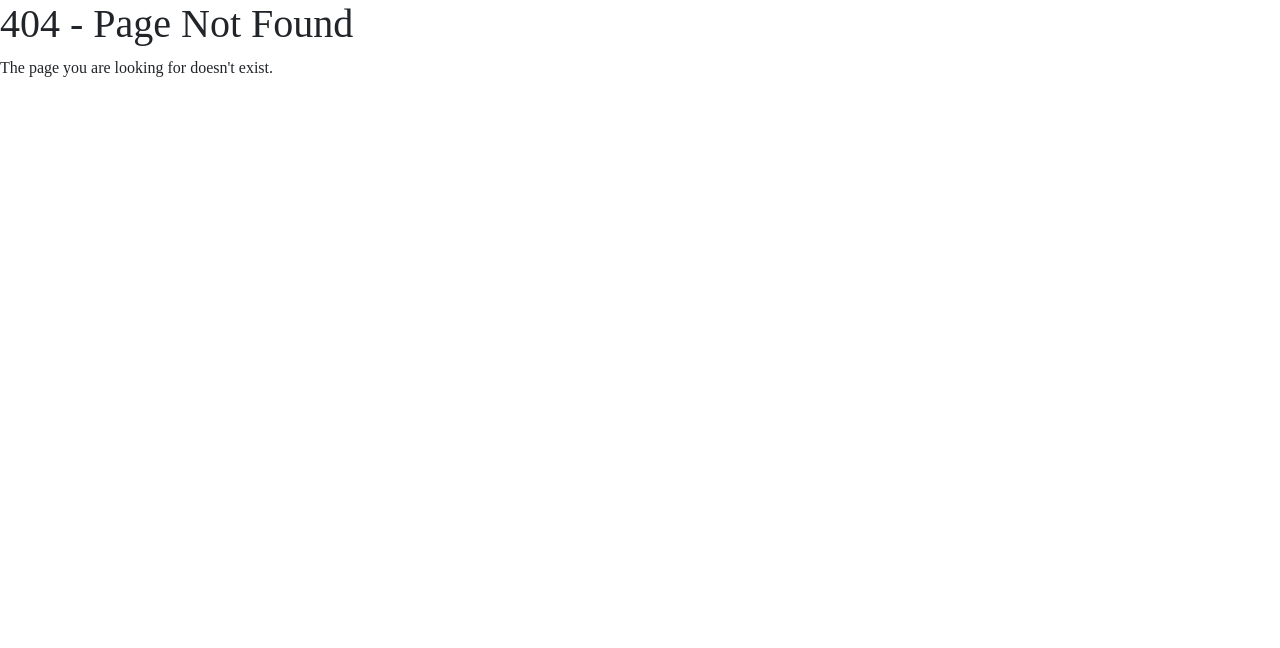
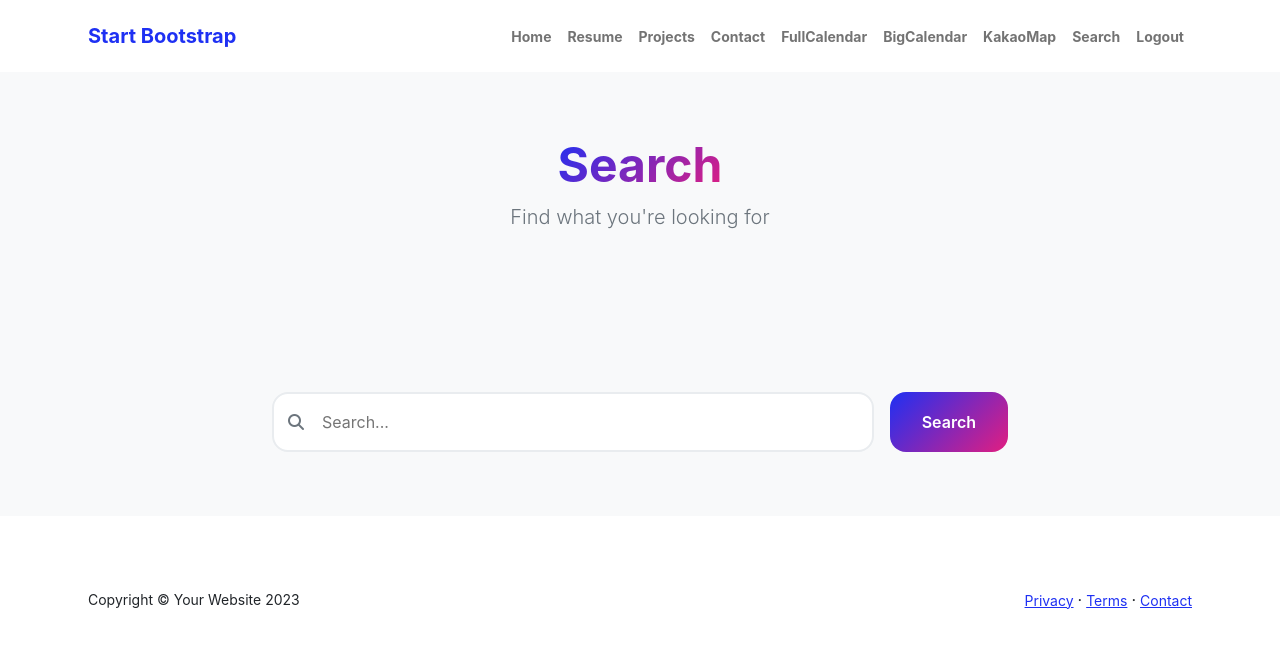
Before and after one commit to dmsqja/react-web-template, a React (Create React App) app: page /search in a window 1280 px wide. Before the commit this address led to /404. Shown: the top 648 px of the page. Built offline with nearby package versions, Linux system fonts and the light colour scheme.

Commit message:
feat: 검색 페이지 및 검색 기능 추가

```diff
--- a/src/Routes.jsx
+++ b/src/Routes.jsx
@@ -13,6 +13,8 @@ const Calendar = lazy(() => import ('./pages/Calendar'));
 const BigCalendar = lazy(() => import ('./pages/Bigcalendar'));
 const Meeting = lazy(() => import ('./pages/Meeting'));
 const KakaoMap = lazy(() => import ('./pages/KakaoMap'));
+const Search = lazy(() => import ('./pages/Search'));
+
 
 const AppRoutes = () => {
   return (
@@ -31,6 +33,7 @@ const AppRoutes = () => {
         <Route path="/bigcalendar" element={<BigCalendar/>} />
         <Route path="/meeting" element={<Meeting />} />
         <Route path="/kakaomap" element={<KakaoMap />} />
+        <Route path="/search" element={<Search />} />
       </Route>
 
       {/* 404 route */}
--- a/src/components/layout/Header.jsx
+++ b/src/components/layout/Header.jsx
@@ -35,6 +35,7 @@ const Header = () => {
                         <li class="nav-item"><a class="nav-link" href="/calendar">FullCalendar</a></li>
                         <li class="nav-item"><a class="nav-link" href="/bigcalendar">BigCalendar</a></li>
                         <li class="nav-item"><a class="nav-link" href="/kakaomap">KakaoMap</a></li>
+                        <li class="nav-item"><a class="nav-link" href="/search">Search</a></li>
                         <li class="nav-item">
                             <button
                                 onClick={handleLogout}
--- /dev/null
+++ b/src/components/search/SearchForm.jsx
@@ -0,0 +1,111 @@
+import { useState, useEffect, useCallback, memo } from 'react';
+import generateMockData from '../../utils/generateMockData';
+import '../../styles/search.css';
+
+const SearchForm = () => {
+    const [searchTerm, setSearchTerm] = useState('');
+    const [searchResults, setSearchResults] = useState([]);
+    const [mockData, setMockData] = useState([]);
+    const [displayedResults, setDisplayedResults] = useState([]);
+    const [page, setPage] = useState(1);
+    const itemsPerPage = 5; // 한 번에 보여줄 아이템 수
+
+    useEffect(() => {
+        const data = generateMockData(200);
+        console.log('생성된 데이터:', data);
+        setMockData(data);
+    }, []);
+
+    // 스크롤 이벤트 처리
+    useEffect(() => {
+        const handleScroll = () => {
+            const scrollHeight = document.documentElement.scrollHeight;
+            const scrollTop = document.documentElement.scrollTop;
+            const clientHeight = document.documentElement.clientHeight;
+
+            // 하단에서 100px 전에 도달했을 때 로드
+            if (scrollTop + clientHeight >= scrollHeight - 1) {
+                loadMore();
+            }
+        };
+
+        window.addEventListener('scroll', handleScroll);
+        return () => window.removeEventListener('scroll', handleScroll);
+    }, [searchResults, page]);
+
+    const loadMore = useCallback (() => {
+        const startIndex = (page - 1) * itemsPerPage;
+        const endIndex = page * itemsPerPage;
+        const newResults = searchResults.slice(startIndex, endIndex);
+
+        if (newResults.length > 0) {
+            setTimeout(() => {
+                setDisplayedResults(prev => [...prev, ...newResults]);
+                setPage(prev => prev + 1);
+            }, 1000);
+        }
+    }, [page, searchResults, itemsPerPage]);
+
+    const handleSubmit = (e) => {
+        e.preventDefault();
+        console.log('검색어:', searchTerm);
+
+        let results = mockData.filter(item =>
+            (item.title.toLowerCase().includes(searchTerm.toLowerCase()) ||
+            item.content.toLowerCase().includes(searchTerm.toLowerCase()))
+        );
+
+        console.log('검색 결과:', results);
+
+        setTimeout(() => {
+            setSearchResults(results);
+            setDisplayedResults(results.slice(0, itemsPerPage));
+            setPage(2);
+        }, 500);
+    };
+
+    return (
+        <div className="search-form-wrapper">
+            <form onSubmit={handleSubmit} className="search-form">
+                <div className="search-input-container">
+                    <i className="fas fa-search search-icon"></i>
+                    <input
+                        type="text"
+                        className="search-input"
+                        placeholder="Search..."
+                        value={searchTerm}
+                        onChange={(e) => setSearchTerm(e.target.value)}
+                    />
+                </div>
+                <button type="submit" className="search-button">
+                    Search
+                </button>
+            </form>
+            <div className="search-results">
+                {displayedResults.length > 0 ? (
+                    <>
+                        {displayedResults.map(item => (
+                            <div key={item.id} className="search-result-item">
+                                <h3>{item.title}</h3>
+                                <p className="search-result-category">{item.category}</p>
+                                <p className="search-result-content">{item.content}</p>
+                                <p className="search-result-date">{item.date}</p>
+                            </div>
+                        ))}
+                        {displayedResults.length < searchResults.length && (
+                            <div className="loading">
+                                <i className="fas fa-spinner fa-spin"></i>
+                                <p>Loading more results...</p>
+                            </div>
+                        )}
+                    </>
+                ) : searchTerm && (
+                    <p className="no-results">No results found</p>
+                )}
+            </div>
+        </div>
+
+    );
+};
+
+export default SearchForm;
--- /dev/null
+++ b/src/pages/Search.jsx
@@ -0,0 +1,21 @@
+// Search page
+import SearchForm from '../components/search/SearchForm';
+import '../styles/pages.css';
+
+const Search = () => {
+    return (
+        <div className="page search-page">
+            <div className="page-header">
+                <h1 className="page-title">
+                    <span className="text-gradient">Search</span>
+                </h1>
+                <p className="lead text-muted">Find what you're looking for</p>
+            </div>
+            <div className="search-container">
+                <SearchForm />
+            </div>
+        </div>
+    );
+};
+
+export default Search;
--- a/src/styles/pages.css
+++ b/src/styles/pages.css
@@ -86,13 +86,15 @@ h1, h2, h3, h4, h5, h6 {
 
 /* Common Page Styles */
 .calendar-page,
-.map-page {
+.map-page,
+.search-page {
   background-color: var(--light);
 }
 
 /* Container Variants */
 .calendar-container,
-.map-container {
+.map-container,
+.search-container {
   max-width: 1200px;
   margin: 3rem auto;
   padding: 0 1rem;
--- /dev/null
+++ b/src/styles/search.css
@@ -0,0 +1,171 @@
+.search-form-wrapper {
+    max-width: 800px;
+    margin: 0 auto;
+    padding: 2rem;
+}
+
+.search-form {
+    display: flex;
+    gap: 1rem;
+    margin-bottom: 1.5rem;
+}
+
+.search-input-container {
+    position: relative;
+    flex: 1;
+}
+
+.search-icon {
+    position: absolute;
+    left: 1rem;
+    top: 50%;
+    transform: translateY(-50%);
+    color: var(--gray);
+}
+
+.search-input {
+    width: 100%;
+    padding: 1rem 1rem 1rem 3rem;
+    font-size: 1rem;
+    border: 2px solid var(--bs-gray-200);
+    border-radius: var(--border-radius);
+    transition: all 0.3s ease;
+}
+
+.search-input:focus {
+    outline: none;
+    border-color: var(--primary);
+    box-shadow: 0 0 0 3px rgba(30, 48, 243, 0.1);
+}
+
+.search-button {
+    padding: 1rem 2rem;
+    font-weight: 600;
+    color: white;
+    background: var(--gradient);
+    border: none;
+    border-radius: var(--border-radius);
+    cursor: pointer;
+    transition: all 0.3s ease;
+}
+
+.search-button:hover {
+    opacity: 0.9;
+    transform: translateY(-1px);
+}
+
+.search-filters {
+    display: flex;
+    gap: 1rem;
+}
+
+.filter-select {
+    padding: 0.5rem 1rem;
+    font-size: 0.875rem;
+    border: 1px solid var(--bs-gray-200);
+    border-radius: 0.5rem;
+    background-color: white;
+    cursor: pointer;
+}
+
+.filter-select:focus {
+    outline: none;
+    border-color: var(--primary);
+}
+
+.search-results {
+    margin-top: 2rem;
+}
+
+.search-result-item {
+    padding: 1.5rem;
+    border: 1px solid var(--bs-gray-200);
+    border-radius: var(--border-radius);
+    margin-bottom: 1rem;
+    transition: all 0.3s ease;
+}
+
+.search-result-item:hover {
+    border-color: var(--primary);
+    box-shadow: 0 2px 8px rgba(0,0,0,0.1);
+}
+
+.search-result-item h3 {
+    margin: 0 0 0.5rem 0;
+    color: var(--primary);
+}
+
+.search-result-category {
+    display: inline-block;
+    padding: 0.25rem 0.75rem;
+    background-color: var(--bs-gray-100);
+    border-radius: 1rem;
+    font-size: 0.875rem;
+    color: var(--bs-gray-600);
+    margin-bottom: 0.5rem;
+}
+
+.search-result-content {
+    color: var(--bs-gray-700);
+    margin-bottom: 0.5rem;
+}
+
+.search-result-date {
+    font-size: 0.875rem;
+    color: var(--bs-gray-500);
+    margin: 0;
+}
+
+.no-results {
+    text-align: center;
+    color: var(--bs-gray-500);
+    padding: 2rem;
+}
+
+.loading {
+    text-align: center;
+    padding: 2rem;
+    color: var(--bs-gray-500);
+}
+
+.loading i {
+    font-size: 2rem;
+    margin-bottom: 1rem;
+}
+
+.loading p {
+    margin: 0;
+}
+
+/* Responsive Styles */
+@media (max-width: 768px) {
+    .search-form {
+        flex-direction: column;
+    }
+
+    .search-button {
+        width: 100%;
+    }
+
+    .search-filters {
+        flex-direction: column;
+    }
+
+    .filter-select {
+        width: 100%;
+    }
+}
+
+@media (max-width: 576px) {
+    .search-form-wrapper {
+        padding: 1rem;
+    }
+
+    .search-input {
+        padding: 0.75rem 0.75rem 0.75rem 2.5rem;
+    }
+
+    .search-icon {
+        left: 0.75rem;
+    }
+}
--- /dev/null
+++ b/src/utils/generateMockData.js
@@ -0,0 +1,15 @@
+const generateMockData = (count) => {
+    const categories = ['articles', 'products', 'services', 'events', 'news', 'others'];
+    const titles = ['서울','부산','제주','강원','경기','충남','전북','경북','전남','경남','충북','인천','대전','대구','광주','울산','세종','제주'];
+    const contents = ['여행','맛집','관광','호텔','액티비티','숙박','문화','힐링','휴양','레포츠','쇼핑','마트','편의점','카페','박물관','미술관','공원','산책로','전시회','행사'];
+
+    return Array.from({ length: count }, (_, i) => ({
+        id: i + 1,
+        title: `${titles[Math.floor(Math.random() * titles.length)]} ${contents[Math.floor(Math.random() * contents.length)]}`,
+        category: categories[Math.floor(Math.random() * categories.length)],
+        content: `임시 내용 ${i + 1}...`,
+        date: new Date(2024, Math.floor(Math.random() * 12), Math.floor(Math.random() * 28) + 1).toISOString().split('T')[0]
+    }));
+};
+
+export default generateMockData;
```
Also changed, not shown: src/data/searchData.json (added, +19 -0 lines).
